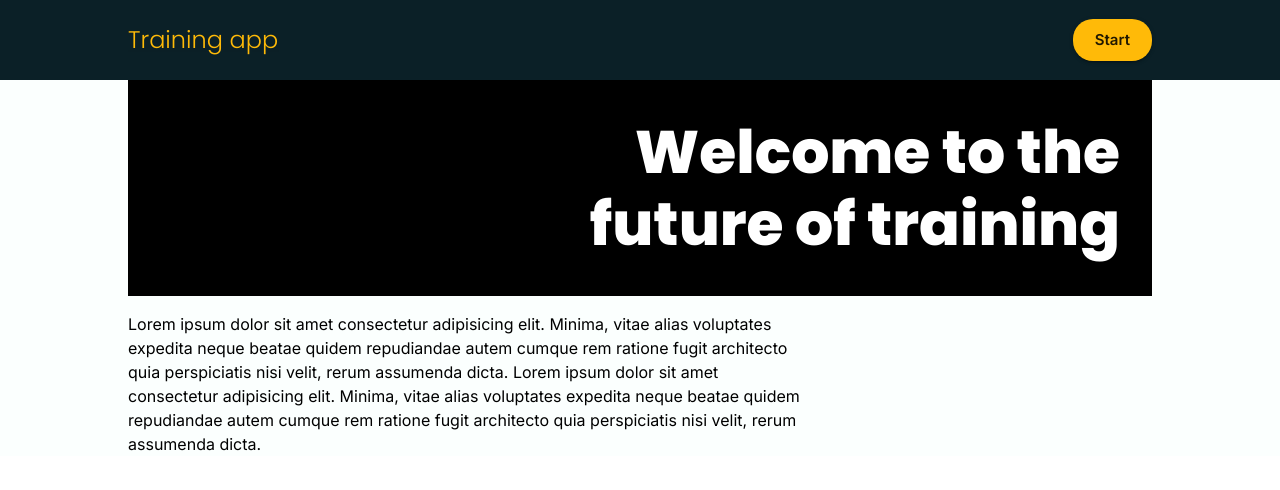
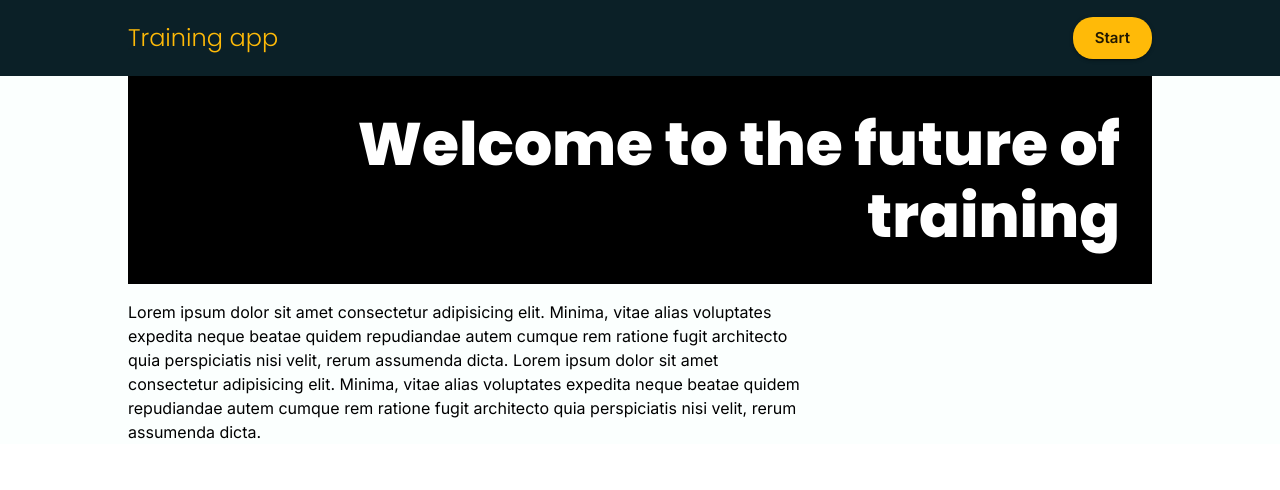
Before and after one commit to antonymarg/training-app-frontend, a React (Create React App) app: page / in a window 1280 px wide. Shown: the top 490 px of the page. Built offline with nearby package versions, Linux system fonts and the light colour scheme.

Commit message:
Home page

```diff
--- a/src/App.style.ts
+++ b/src/App.style.ts
@@ -1,11 +1,15 @@
 import styled from 'styled-components';
 
 export const AppContainer = styled.div`
-  width: 100%;
+  width: 100%vw;
   height: 100%vh;
   background-color: ${(props) => props.theme.palette.background.default};
 `;
 
 export const LayoutContainer = styled.div`
-  margin: 0px 10%;
+  padding: 0px 10%;
+
+  @media only screen and (max-width: 768px) {
+    padding: 0px 16px;
+  }
 `;
--- a/src/Components/Navbar/navbar.style.ts
+++ b/src/Components/Navbar/navbar.style.ts
@@ -2,9 +2,13 @@ import styled from 'styled-components';
 
 export const StyledNav = styled.nav`
   background-color: ${(props) => props.theme.palette.primary.main};
-  padding: 10px 10%;
+  padding: 8px 10%;
   display: flex;
   flex-direction: row;
   min-height: 60px;
   align-items: center;
+
+  @media only screen and (max-width: 768px) {
+    padding: 8px 16px;
+  }
 `;
--- a/src/Routes/Public/Home/HomePage.style.ts
+++ b/src/Routes/Public/Home/HomePage.style.ts
@@ -2,35 +2,46 @@ import styled from 'styled-components';
 
 export const BodyContainer = styled.div`
   display: grid;
-  grid-template-columns: 1fr 1fr 1fr;
-  grid-template-rows: 200px;
+  grid-template-columns: repeat(3, 1fr);
+  grid-template-rows: auto;
   row-gap: 16px;
   grid-template-areas:
     'photoHeader photoHeader photoHeader'
-    'photoHeader photoHeader photoHeader'
     'text  text .';
+
+  @media only screen and (max-width: 768px) {
+    grid-template-columns: 1fr;
+    grid-template-areas:
+      'photoHeader '
+      'text ';
+  }
 `;
 
 export const PhotoAndHeaderContainer = styled.div`
   grid-area: photoHeader;
-
   display: grid;
   grid-template-columns: repeat(3, 1fr);
+
+  @media only screen and (max-width: 768px) {
+    margin: 0px -16px;
+  }
 `;
 
 export const BigPhoto = styled.div`
   grid-row: 1/2;
   grid-column: 1/-1;
-
   background-color: black;
 `;
 
 export const Header = styled.div`
-  grid-column: 2/-1;
-  grid-row: 1/2;
-  margin-right: 32px;
+  margin: 32px;
+  grid-column: 1/-1;
+  grid-row: 1/-1;
   text-align: right;
-  align-self: center;
+
+  @media only screen and (max-width: 768px) {
+    margin: 16px;
+  }
 `;
 
 export const MainText = styled.div`
```
